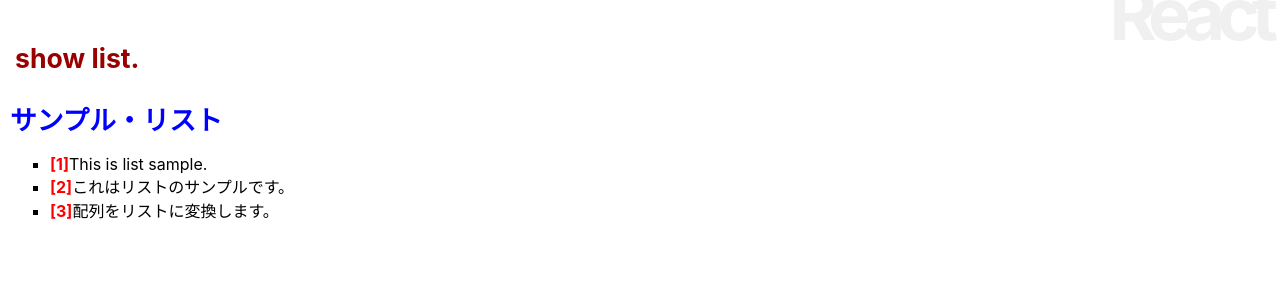
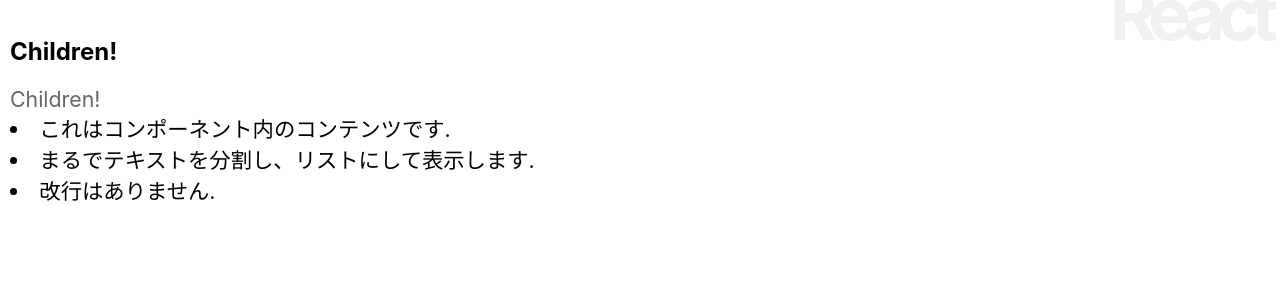
Before and after one commit to hondayuki0606/react-app, a React (Create React App) app: page / in a window 1280 px wide. Shown: the top 300 px of the page. Built offline with nearby package versions, Linux system fonts and the light colour scheme.

Commit message:
子エレメントを活用する

```diff
--- a/src/App.js
+++ b/src/App.js
@@ -4,12 +4,7 @@
 import './App.css';
 
 class App extends Component {
-
-  data=[
-    "This is list sample.",
-    "これはリストのサンプルです。",
-    "配列をリストに変換します。",
-  ];
+  input = '';
 
   msgStyle = {
     fontSize:"20pt",
@@ -20,60 +15,58 @@
   constructor(props){
     super(props);
     this.state = {
-      list:this.data
+      message:'type your name:'
     };
+    this.doChange = this.dochange = this.doChange.bind(this);
+    this.doSubmit = this.dochange = this.doSubmit.bind(this);
+  }
+
+   doChange(event) {
+     this.input = event.target.value;
+   }
+
+   doSubmit(event) {
+     this.setState({
+       messaga: 'Hello, ' + this.input + '!!'
+     });
+     event.preventDefault();
    }
    render(){
     return <div>
       <h1>React</h1>
-      <h2 style={this.msgStyle}>show list.</h2>
-      <List title="サンプル・リスト" data={this.data} />
+      <Message title="Children!">
+        これはコンポーネント内のコンテンツです。
+        まるでテキストを分割し、リストにして表示します。
+        改行はありません。
+      </Message>
     </div>;
   }
 }
 
-class List extends Component {
-  number = 1;
+class Message extends Component {
 
-  title = {
-    fontSize:"20pt",
-    fontWeight:"bold",
-    color:"blue",
+  li = {
+    fontSize:"16pt",
   }
   render(){
-    let data = this.props.data;
+    let content = this.props.children;
+    let arr = content.split('。');
+    let arr2 = [];
+    for(let i = 0; i < arr.length;i++){
+      if(arr[i].trim() != ''){
+        arr2.push(arr[i]);
+      }
+    }
+    let list = arr2.map((value,key)=>(
+      <li style={this.li} key={key}>{value}.</li>)
+    );
     return (
       <div>
+        <h2>{this.props.title}</h2>
         <p style={this.title}>{this.props.title}</p>
-        <ul>
-          {data.map((item) =>
-          <Item number={this.number++} value={item}
-          key={this.number} />
-          )}
-        </ul>
+        <o>{list}</o>
       </div>
     )
   }
 }
-
-class Item extends Component{
-  li = {
-    listStyleType:"square",
-    fontSize:"16px",
-    margin:"0px",
-  }
-  num = {
-    fontWeight:"bold",
-    color:"red",
-  }
-
-  render(){
-    return(
-      <li style={this.li}>
-        <span style={this.num}>[{this.props.number}]</span>
-        {this.props.value}
-      </li>
-    )
-  }
-}
 export default App;
```
